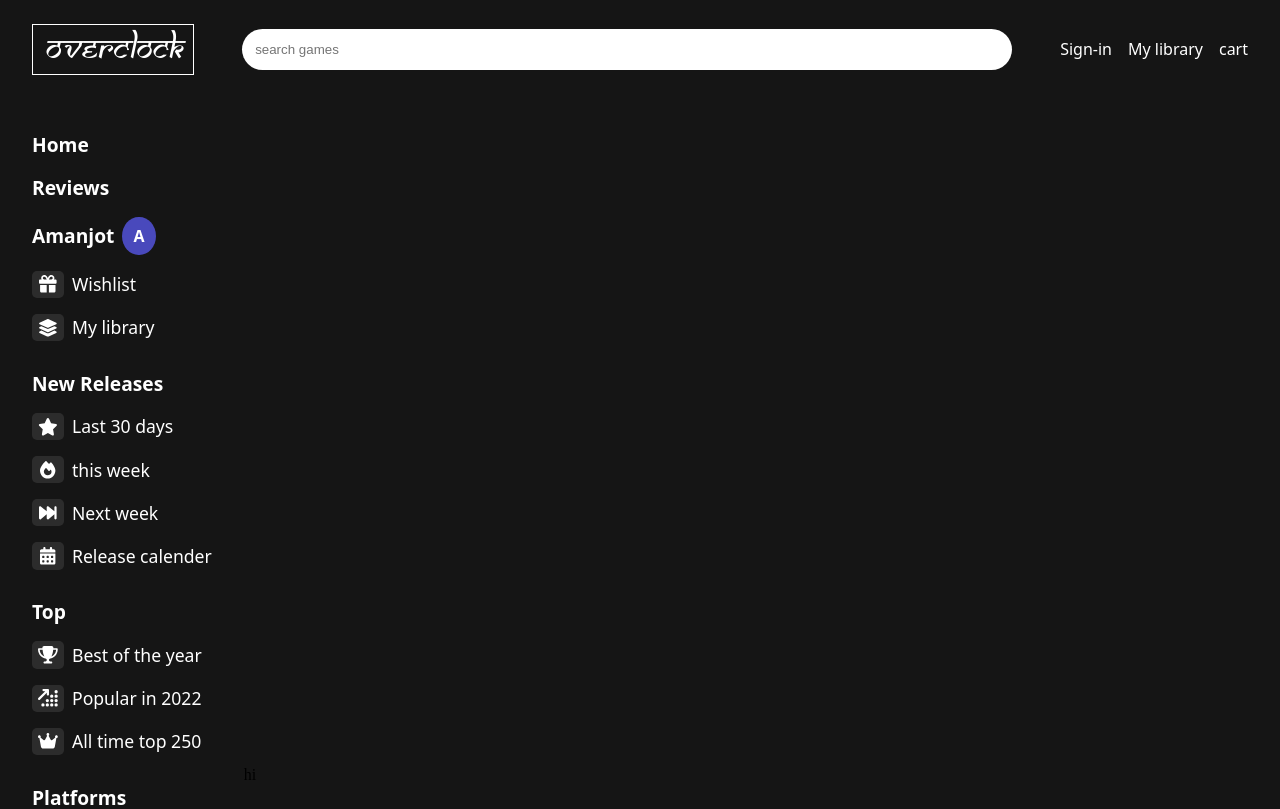
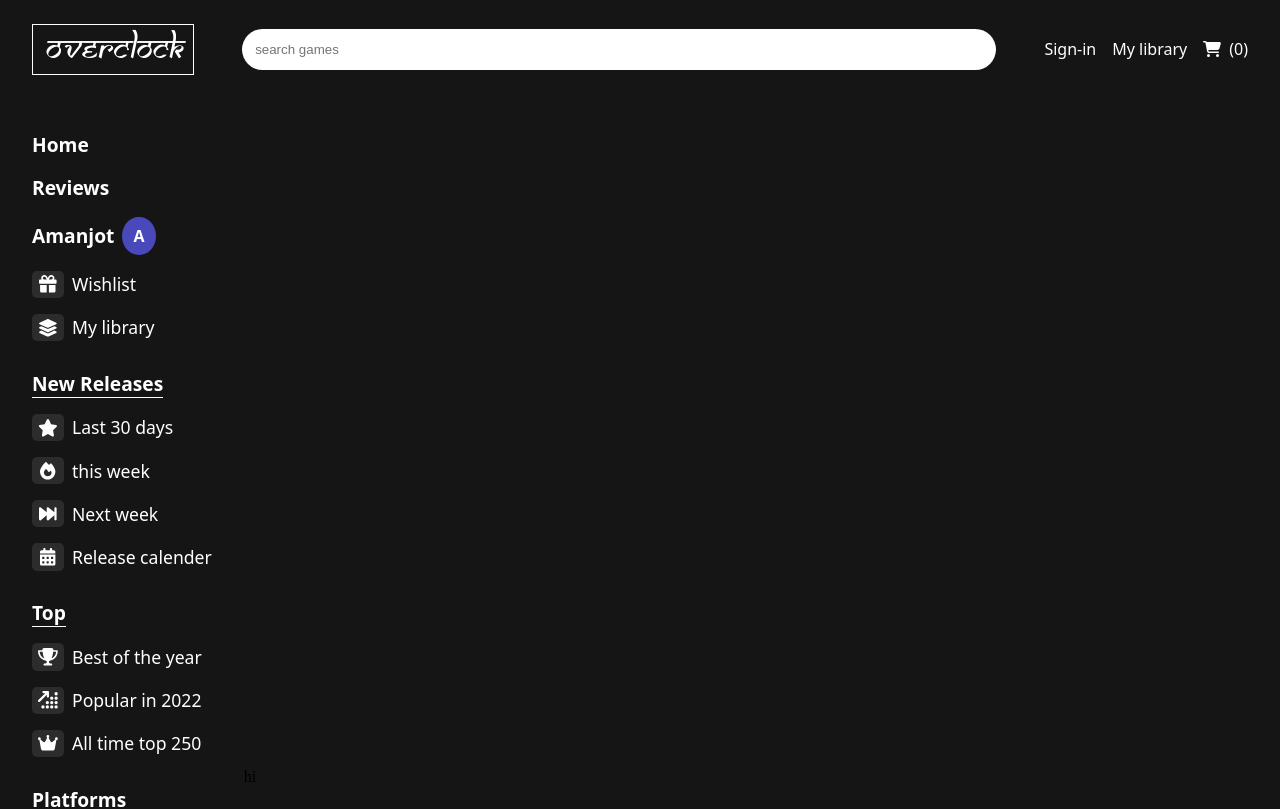
Before and after one commit to Amanjot-001/overclock, a React (Vite) app: page / in a window 1280 px wide. Shown: the top 809 px of the page. Built offline with nearby package versions, Linux system fonts and the light colour scheme.

Commit message:
style update

```diff
--- a/src/assets/styles/header.css
+++ b/src/assets/styles/header.css
@@ -52,3 +52,10 @@
         padding: 0.8rem 0;
     }
 }
+
+.cart {
+    display: flex;
+    justify-content: center;
+    align-items: center;
+    gap: 0.5rem;
+}
--- a/src/assets/styles/sideNav.css
+++ b/src/assets/styles/sideNav.css
@@ -37,6 +37,8 @@
 
     p {
         margin-top: 0.8rem;
+        border-bottom: 1px solid #fff;
+        width: max-content;
     }
 }
 
--- a/src/components/Header.jsx
+++ b/src/components/Header.jsx
@@ -1,5 +1,6 @@
 import '../assets/styles/header.css';
-import logo from '../assets/images/logo.png'
+import { FontAwesomeIcon } from '@fortawesome/react-fontawesome';
+import { faCartShopping } from '@fortawesome/free-solid-svg-icons';
 
 const Header = () => {
     return (
@@ -13,7 +14,10 @@ const Header = () => {
             <div className="navs">
                 <div className="sign-in">Sign-in</div>
                 <div className="curr-path">My library</div>
-                <div className="cart">cart</div>
+                <div className="cart">
+                    <FontAwesomeIcon icon={faCartShopping} />
+                    (0)
+                </div>
             </div>
         </div>
     )
```
